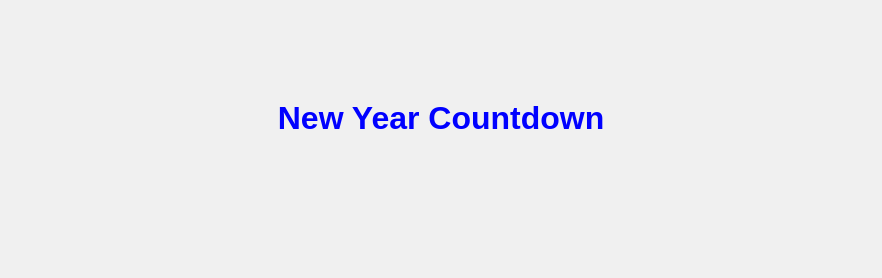
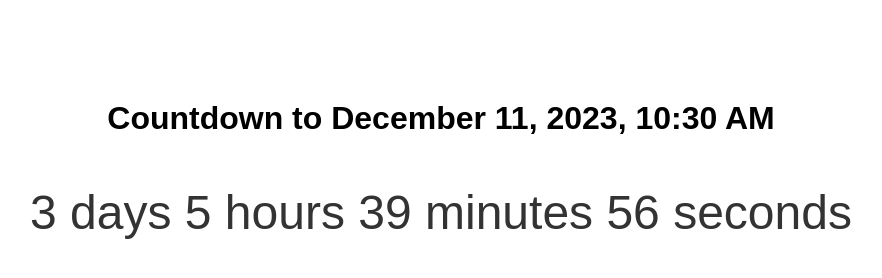
Before and after one commit to CaelHiser13/CaelHiser13.github.io, a plain HTML site: page index.html in a window 1280 px wide. Shown: the whole page, without its empty margins (199-1081 px from the left). Drawn offline with Linux system fonts and the light colour scheme.

Commit message:
Update index.html

```diff
--- a/index.html
+++ b/index.html
@@ -2,34 +2,28 @@
 <html lang="en">
 <head>
   <meta charset="UTF-8">
-  <title>New Year Countdown</title>
+  <title>Countdown to December 11, 2023, 10:30 AM</title>
   <style>
     body {
       font-family: Arial, sans-serif;
       text-align: center;
       margin: 0;
       padding: 0;
-      background-color: #f0f0f0; /* Background color */
     }
 
     .countdown {
       margin-top: 100px;
     }
 
-    h1 {
-      font-size: 2em;
-      color: blue; /* Title font color */
-    }
-
     #timer {
       font-size: 3em;
-      color: red; /* Timer font color */
+      color: #333;
     }
   </style>
 </head>
 <body>
   <div class="countdown">
-    <h1>New Year Countdown</h1>
+    <h1>Countdown to December 11, 2023, 10:30 AM</h1>
     <p id="timer"></p>
   </div>
 
@@ -58,13 +52,13 @@
 
         if (t.total <= 0) {
           clearInterval(timeinterval);
-          clock.innerHTML = 'Happy New Year!';
+          clock.innerHTML = 'Countdown expired!';
         }
       }, 1000);
     }
 
-    const deadline = '2024-01-01T00:00:00'; // Change this to the desired New Year's date
-    initializeClock('timer', 2023-12-11T100:00:00);
+    const deadline = '2023-12-11T10:30:00'; // December 11, 2023, 10:30 AM
+    initializeClock('timer', deadline);
   </script>
 </body>
 </html>
```
